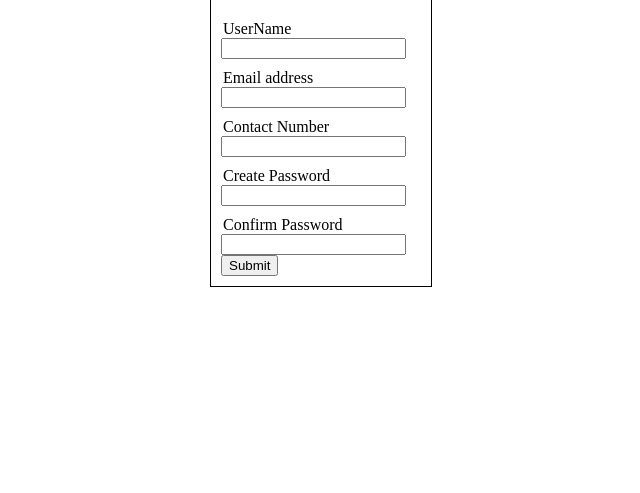
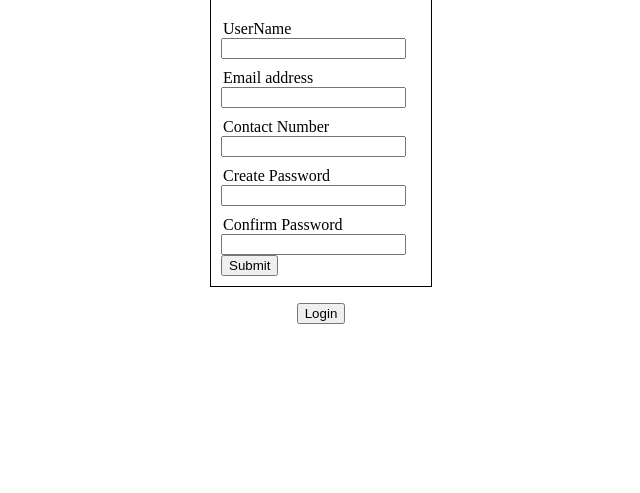
Before and after one commit to Pradip-LC/Resturant, a Flask app: page /signupUSR in a window 1280 px wide. Shown: the part 147-640 px from the top of the page, without its empty margins (319-959 px from the left). Run offline with Flask 3, Linux system fonts and the light colour scheme; some libraries are stand-ins or nearby versions.

Commit message:
Update sign_up.html

```diff
--- a/templates/sign_up.html
+++ b/templates/sign_up.html
@@ -63,6 +63,7 @@
                     </div>
                 </div>
             </div>
+            <a href="{{url_for('login')}}"><button>Login</button></a>
             {% with messages = get_flashed_messages() %}
                 {% if messages %}
                     <div style="color: red; margin-bottom: 15px;">
```
